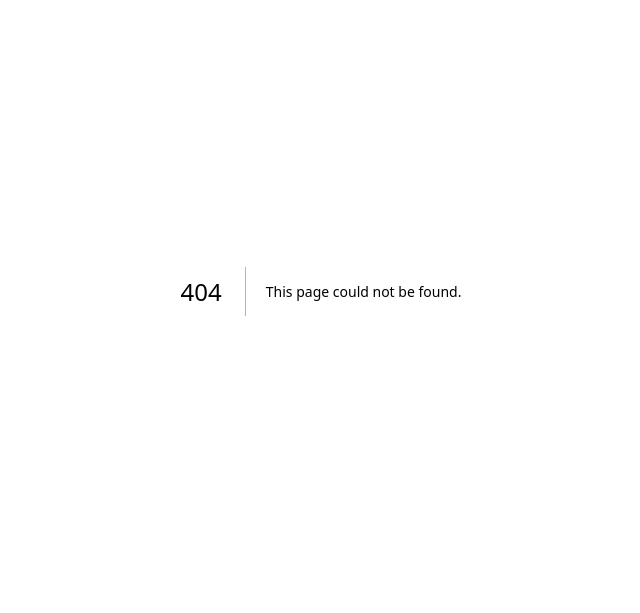
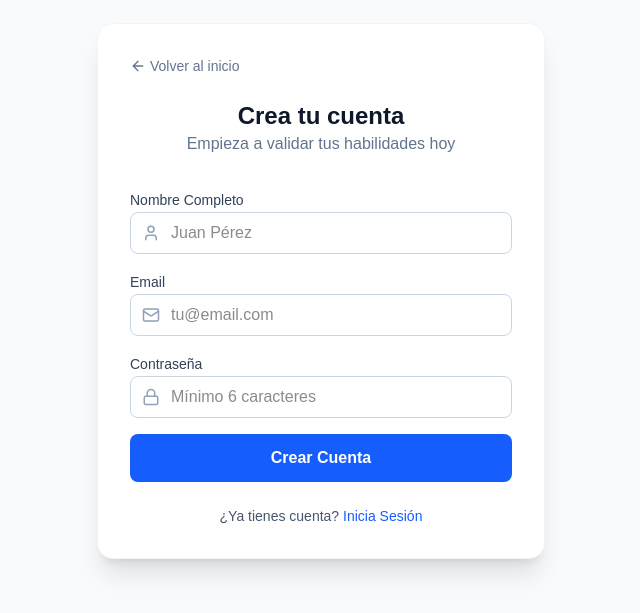
Before and after one commit to joseferiagutierrez-alt/first-commit, a Next.js app: page /auth/signup in a window 1280 px wide. Before the commit this address had no page. Shown: the part 109-722 px from the top of the page, without its empty margins (319-959 px from the left). Built offline with nearby package versions, Linux system fonts and the light colour scheme; no server answers.

Commit message:
Fix: Add missing SQL tables, handleContact logic, and auth pages

```diff
--- /dev/null
+++ b/app/auth/signing/page.tsx
@@ -0,0 +1,105 @@
+"use client";
+
+import { useState } from "react";
+import { createClient } from "@/utils/supabase/client";
+import { useRouter } from "next/navigation";
+import Link from "next/link";
+import { Button } from "@/components/ui/button"; // Asegúrate de tener este componente o usa un <button> normal
+import { Lock, Mail, ArrowLeft } from "lucide-react";
+
+export default function SignIn() {
+  const [email, setEmail] = useState("");
+  const [password, setPassword] = useState("");
+  const [loading, setLoading] = useState(false);
+  const [error, setError] = useState<string | null>(null);
+  const router = useRouter();
+  const supabase = createClient();
+
+  const handleLogin = async (e: React.FormEvent) => {
+    e.preventDefault();
+    setLoading(true);
+    setError(null);
+
+    const { error } = await supabase.auth.signInWithPassword({
+      email,
+      password,
+    });
+
+    if (error) {
+      setError("Error: " + error.message);
+      setLoading(false);
+    } else {
+      // Login exitoso, vamos al dashboard
+      router.push("/dashboard");
+      router.refresh();
+    }
+  };
+
+  return (
+    <div className="min-h-screen flex items-center justify-center bg-slate-50 p-4">
+      <div className="w-full max-w-md bg-white rounded-2xl shadow-xl p-8 border border-slate-100">
+        <Link href="/" className="text-sm text-slate-500 hover:text-blue-600 flex items-center gap-1 mb-6">
+          <ArrowLeft size={16} /> Volver al inicio
+        </Link>
+
+        <div className="text-center mb-8">
+          <h1 className="text-2xl font-bold text-slate-900">Bienvenido de nuevo</h1>
+          <p className="text-slate-500">Accede a tu cuenta de FirstCommit</p>
+        </div>
+
+        {error && (
+          <div className="bg-red-50 text-red-600 p-3 rounded-lg text-sm mb-4 border border-red-100">
+            {error}
+          </div>
+        )}
+
+        <form onSubmit={handleLogin} className="space-y-4">
+          <div className="space-y-2">
+            <label className="text-sm font-medium text-slate-700">Email</label>
+            <div className="relative">
+              <Mail className="absolute left-3 top-3 text-slate-400" size={18} />
+              <input
+                type="email"
+                placeholder="tu@email.com"
+                value={email}
+                onChange={(e) => setEmail(e.target.value)}
+                className="w-full pl-10 pr-4 py-2 border border-slate-300 rounded-lg focus:ring-2 focus:ring-blue-500 focus:outline-none"
+                required
+              />
+            </div>
+          </div>
+
+          <div className="space-y-2">
+            <label className="text-sm font-medium text-slate-700">Contraseña</label>
+            <div className="relative">
+              <Lock className="absolute left-3 top-3 text-slate-400" size={18} />
+              <input
+                type="password"
+                placeholder="••••••••"
+                value={password}
+                onChange={(e) => setPassword(e.target.value)}
+                className="w-full pl-10 pr-4 py-2 border border-slate-300 rounded-lg focus:ring-2 focus:ring-blue-500 focus:outline-none"
+                required
+              />
+            </div>
+          </div>
+
+          <button
+            type="submit"
+            disabled={loading}
+            className="w-full bg-blue-600 hover:bg-blue-700 text-white font-bold py-3 rounded-lg transition-all disabled:opacity-50 disabled:cursor-not-allowed flex justify-center"
+          >
+            {loading ? "Entrando..." : "Iniciar Sesión"}
+          </button>
+        </form>
+
+        <div className="mt-6 text-center text-sm text-slate-600">
+          ¿No tienes cuenta?{" "}
+          <Link href="/auth/signup" className="text-blue-600 font-medium hover:underline">
+            Regístrate gratis
+          </Link>
+        </div>
+      </div>
+    </div>
+  );
+}
--- /dev/null
+++ b/app/auth/signup/page.tsx
@@ -0,0 +1,147 @@
+"use client";
+
+import { useState } from "react";
+import { createClient } from "@/utils/supabase/client";
+import { useRouter } from "next/navigation";
+import Link from "next/link";
+import { User, Lock, Mail, ArrowLeft } from "lucide-react";
+
+export default function SignUp() {
+  const [fullName, setFullName] = useState("");
+  const [email, setEmail] = useState("");
+  const [password, setPassword] = useState("");
+  const [loading, setLoading] = useState(false);
+  const [error, setError] = useState<string | null>(null);
+  const router = useRouter();
+  const supabase = createClient();
+
+  const handleSignUp = async (e: React.FormEvent) => {
+    e.preventDefault();
+    setLoading(true);
+    setError(null);
+
+    // 1. Crear usuario en Auth de Supabase
+    const { data: authData, error: authError } = await supabase.auth.signUp({
+      email,
+      password,
+      options: {
+        data: {
+          full_name: fullName, // Guardamos el nombre en los metadatos
+        },
+      },
+    });
+
+    if (authError) {
+      setError(authError.message);
+      setLoading(false);
+      return;
+    }
+
+    // 2. Crear perfil en la tabla 'profiles' (Opcional si usas triggers, pero seguro hacerlo manual al inicio)
+    if (authData.user) {
+        const { error: profileError } = await supabase
+            .from('profiles')
+            .insert([
+                {
+                    id: authData.user.id,
+                    full_name: fullName,
+                    tech_path: 'dev', // Valor por defecto
+                    email: email
+                }
+            ]);
+
+        if (profileError) {
+            console.error("Error creating profile:", profileError);
+            // No bloqueamos el flujo si falla el perfil, pero es bueno saberlo
+        }
+    }
+
+    // Éxito
+    router.push("/dashboard");
+    router.refresh();
+  };
+
+  return (
+    <div className="min-h-screen flex items-center justify-center bg-slate-50 p-4">
+      <div className="w-full max-w-md bg-white rounded-2xl shadow-xl p-8 border border-slate-100">
+        <Link href="/" className="text-sm text-slate-500 hover:text-blue-600 flex items-center gap-1 mb-6">
+          <ArrowLeft size={16} /> Volver al inicio
+        </Link>
+
+        <div className="text-center mb-8">
+          <h1 className="text-2xl font-bold text-slate-900">Crea tu cuenta</h1>
+          <p className="text-slate-500">Empieza a validar tus habilidades hoy</p>
+        </div>
+
+        {error && (
+          <div className="bg-red-50 text-red-600 p-3 rounded-lg text-sm mb-4 border border-red-100">
+            {error}
+          </div>
+        )}
+
+        <form onSubmit={handleSignUp} className="space-y-4">
+          <div className="space-y-2">
+            <label className="text-sm font-medium text-slate-700">Nombre Completo</label>
+            <div className="relative">
+              <User className="absolute left-3 top-3 text-slate-400" size={18} />
+              <input
+                type="text"
+                placeholder="Juan Pérez"
+                value={fullName}
+                onChange={(e) => setFullName(e.target.value)}
+                className="w-full pl-10 pr-4 py-2 border border-slate-300 rounded-lg focus:ring-2 focus:ring-blue-500 focus:outline-none"
+                required
+              />
+            </div>
+          </div>
+
+          <div className="space-y-2">
+            <label className="text-sm font-medium text-slate-700">Email</label>
+            <div className="relative">
+              <Mail className="absolute left-3 top-3 text-slate-400" size={18} />
+              <input
+                type="email"
+                placeholder="tu@email.com"
+                value={email}
+                onChange={(e) => setEmail(e.target.value)}
+                className="w-full pl-10 pr-4 py-2 border border-slate-300 rounded-lg focus:ring-2 focus:ring-blue-500 focus:outline-none"
+                required
+              />
+            </div>
+          </div>
+
+          <div className="space-y-2">
+            <label className="text-sm font-medium text-slate-700">Contraseña</label>
+            <div className="relative">
+              <Lock className="absolute left-3 top-3 text-slate-400" size={18} />
+              <input
+                type="password"
+                placeholder="Mínimo 6 caracteres"
+                value={password}
+                onChange={(e) => setPassword(e.target.value)}
+                className="w-full pl-10 pr-4 py-2 border border-slate-300 rounded-lg focus:ring-2 focus:ring-blue-500 focus:outline-none"
+                required
+                minLength={6}
+              />
+            </div>
+          </div>
+
+          <button
+            type="submit"
+            disabled={loading}
+            className="w-full bg-blue-600 hover:bg-blue-700 text-white font-bold py-3 rounded-lg transition-all disabled:opacity-50 disabled:cursor-not-allowed flex justify-center"
+          >
+            {loading ? "Registrando..." : "Crear Cuenta"}
+          </button>
+        </form>
+
+        <div className="mt-6 text-center text-sm text-slate-600">
+          ¿Ya tienes cuenta?{" "}
+          <Link href="/auth/signin" className="text-blue-600 font-medium hover:underline">
+            Inicia Sesión
+          </Link>
+        </div>
+      </div>
+    </div>
+  );
+}
--- a/app/talent/page.tsx
+++ b/app/talent/page.tsx
@@ -125,6 +125,21 @@ export default function TalentPage() {
       qa: 'text-yellow-400 bg-yellow-500/10 border-yellow-500/20',
     };
     return colors[path] || colors.dev;
+  };
+
+  const handleContact = async (candidateId: string, candidateName: string) => {
+    try {
+      const supabase = createClient();
+      // Track the view/contact so it appears on the candidate's dashboard
+      await supabase.from('profile_views').insert({
+        candidate_id: candidateId,
+        company_name: "Tech Recruiter", // Simulated company name
+        viewed_at: new Date().toISOString()
+      });
+    } catch (err) {
+      console.error("Error tracking contact:", err);
+      // Fail silently so mailto still works
+    }
   };
 
   const filteredCandidates = candidates.filter(c => {
```
Also changed, not shown: 1 other file (tests, documents, lock files or other folders).
